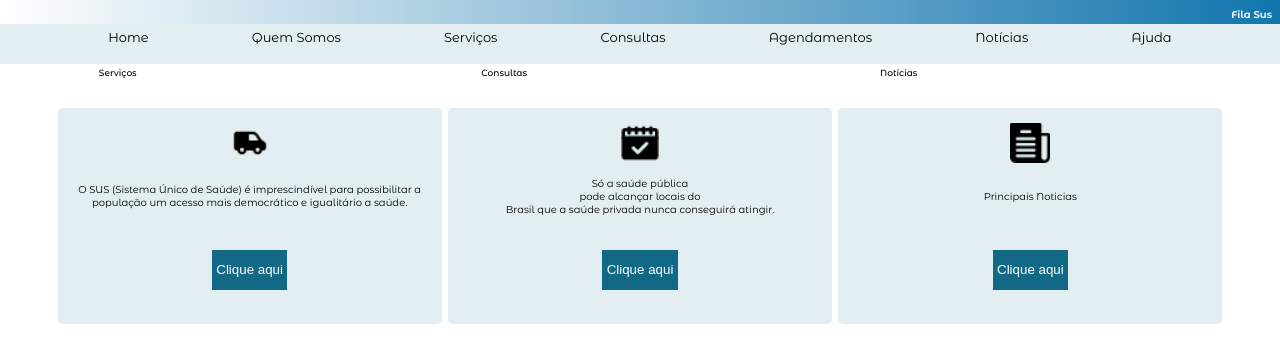
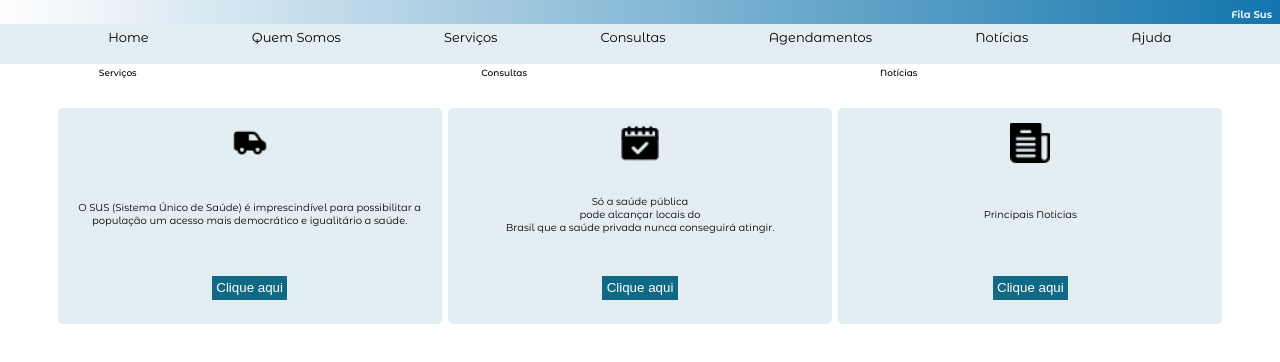
Before and after one commit to Bernardo-Santos-Js/projeto-sus, a plain HTML site: page home.html in a window 1280 px wide. Drawn offline with Linux system fonts and the light colour scheme.

Commit message:
alterando o bota no css

```diff
--- a/styles/style.css
+++ b/styles/style.css
@@ -119,7 +119,7 @@ body {
     padding: .2rem;
     border: 1px solid #116985;
     color: #ffffff;
-    margin: 20px;
-    height:5vh;
+    margin: 10px;
+    height:3vh;
 
 }
```
